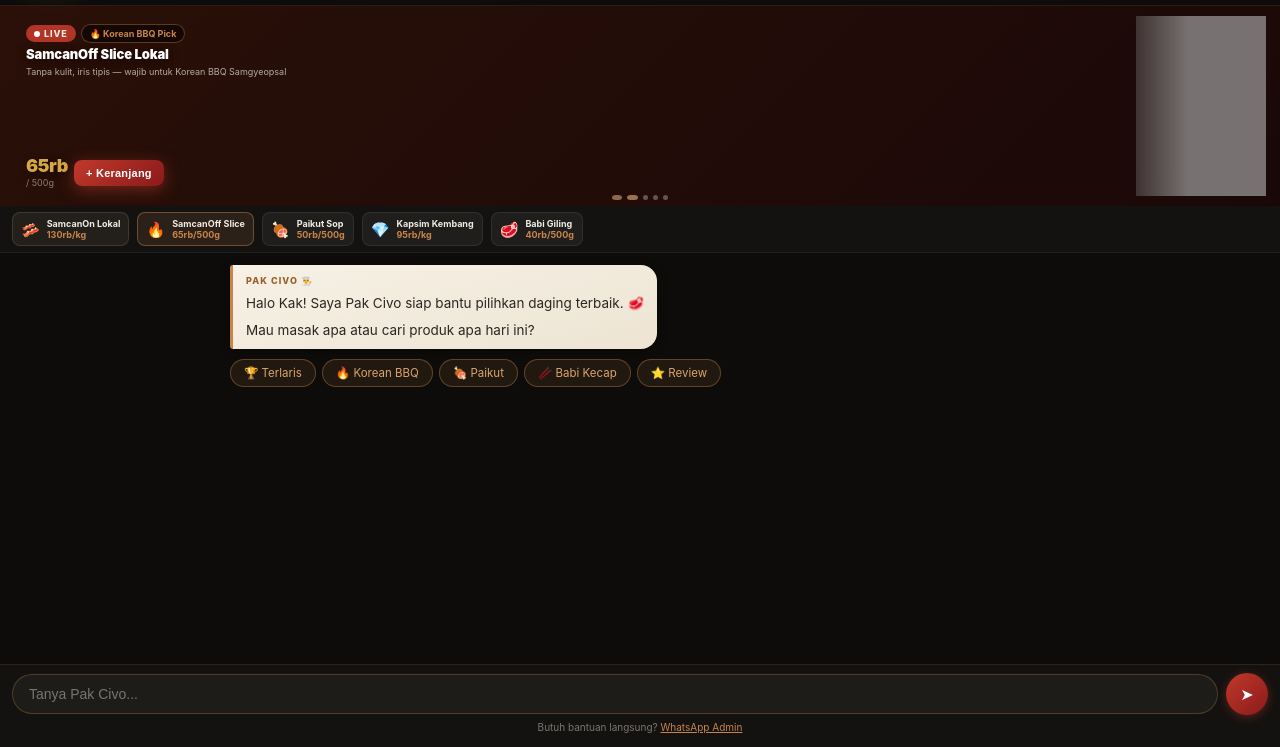
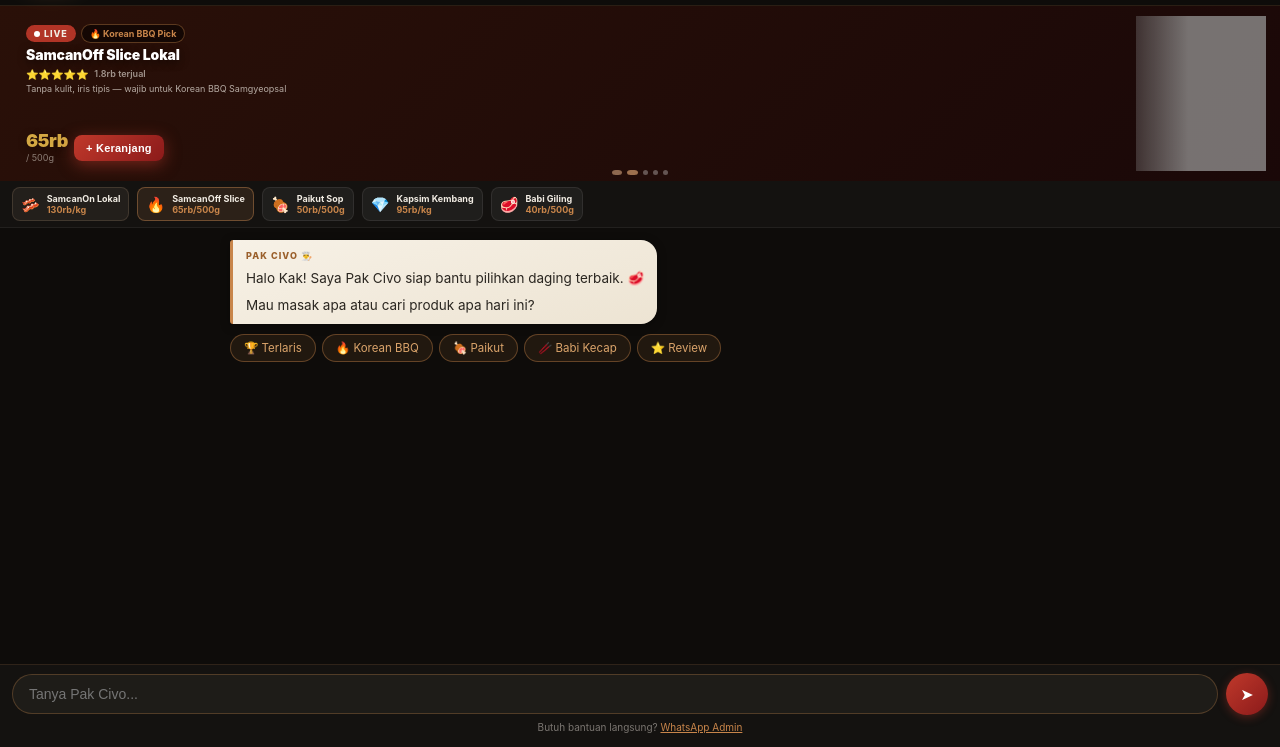
Before and after one commit to lapenindo-dev/Pakcivo-live, a website: page public/index.html in a window 1280 px wide. Shown: the part 53-800 px from the top of the page. Drawn offline with Linux system fonts and the light colour scheme; no server answers; grey boxes are pictures that could not be loaded.

Commit message:
Add files via upload

```diff
--- a/public/index.html
+++ b/public/index.html
@@ -57,7 +57,7 @@ body { display: flex; flex-direction: column; }
 ═══════════════════════════ */
 #heroPanel {
   flex-shrink: 0;
-  height: 26vh; min-height: 160px; max-height: 200px;
+  height: 22vh; min-height: 140px; max-height: 175px;
   position: relative; overflow: hidden;
   background: #1A0808;
 }
@@ -312,7 +312,11 @@ body { display: flex; flex-direction: column; }
           <div class="live-pill"><div class="live-dot"></div>LIVE</div>
           <div class="product-hero-badge" id="heroBadge">🏆 No.1 Terlaris</div>
         </div>
-        <div id="heroProductName" style="font-size:13px;font-weight:900;color:white;line-height:1.2;text-shadow:0 2px 8px rgba(0,0,0,0.5);">SamcanOn PorkBelly Lokal</div>
+        <div id="heroProductName" style="font-size:14px;font-weight:900;color:white;line-height:1.2;text-shadow:0 2px 8px rgba(0,0,0,0.5);">SamcanOn PorkBelly Lokal</div>
+        <div id="heroSocialProof" style="display:flex;align-items:center;gap:6px;margin-top:4px;">
+          <span style="font-size:10px;color:#F59E0B;">⭐⭐⭐⭐⭐</span>
+          <span id="heroSoldCount" style="font-size:9px;color:rgba(242,237,228,0.6);font-weight:600;">2.3rb terjual</span>
+        </div>
         <div id="heroProductDesc" style="font-size:9px;color:rgba(242,237,228,0.7);margin-top:3px;line-height:1.3;">Samcan dengan kulit — favorit Babi Hong, Sio Bak & Babi Kecap</div>
       </div>
       <div style="display:flex;align-items:center;gap:6px;margin-top:6px;">
@@ -464,6 +468,11 @@ function setHero(idx, fromChat = false) {
   document.getElementById("heroPrice").textContent = p.price;
   document.getElementById("heroUnit").textContent = p.unit;
   document.getElementById("heroBadge").textContent = p.badge;
+  // Update social proof
+  const soldCounts = ["2.3rb terjual", "1.8rb terjual", "1.5rb terjual", "980 terjual", "2.1rb terjual"];
+  const soldEl = document.getElementById("heroSoldCount");
+  if (soldEl) soldEl.textContent = soldCounts[idx] || "Laris";
+
   // Update product image
   const heroImg = document.getElementById("heroImg");
   const heroFallback = document.getElementById("heroImgFallback");
@@ -627,12 +636,6 @@ async function send() {
   if (!text) return;
   input.value = "";
 
-  // Resume AudioContext setiap kirim pesan — fix audio mati setelah idle
-  try {
-    const ctx = getAudioCtx();
-    if (ctx.state === "suspended") await ctx.resume();
-  } catch(e) {}
-
   messages.push({ role: "user", content: text });
   addMsg("user", text);
   addTyping();
```
